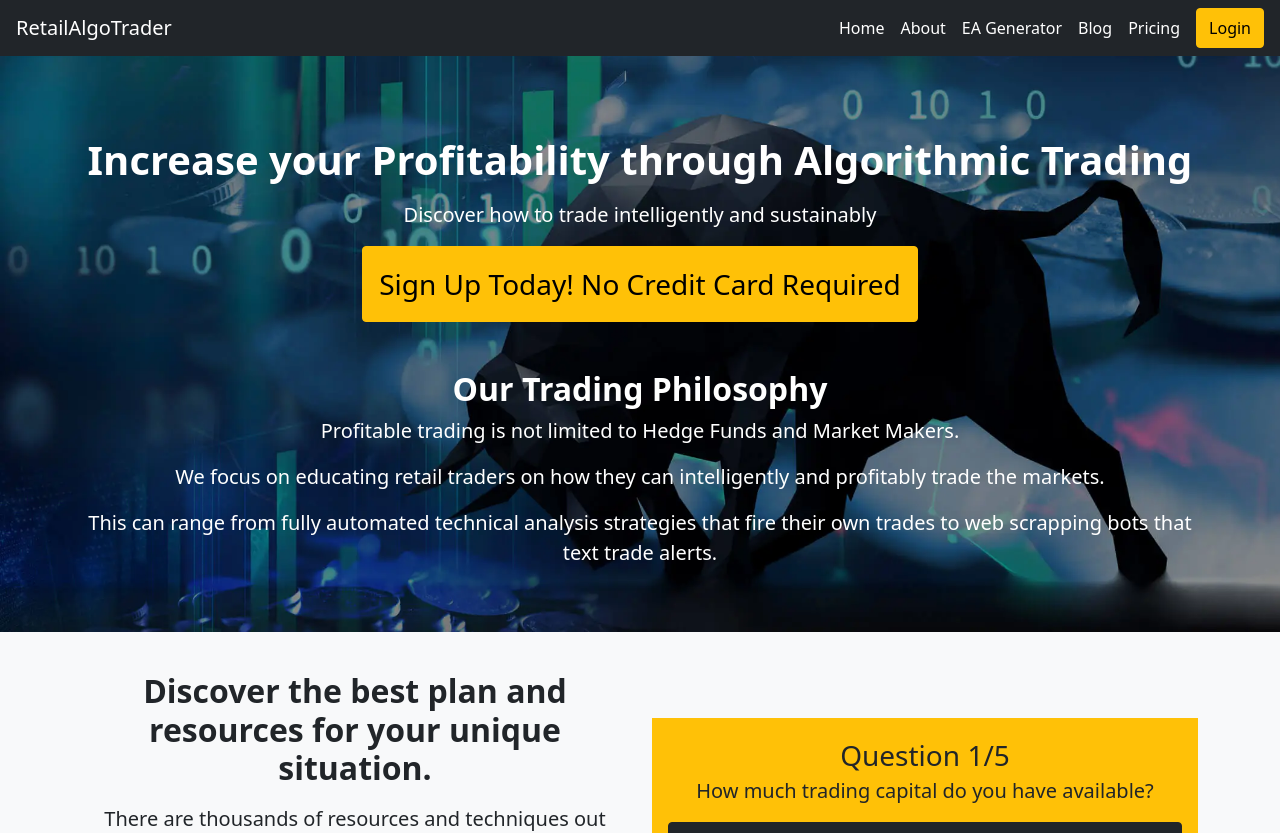
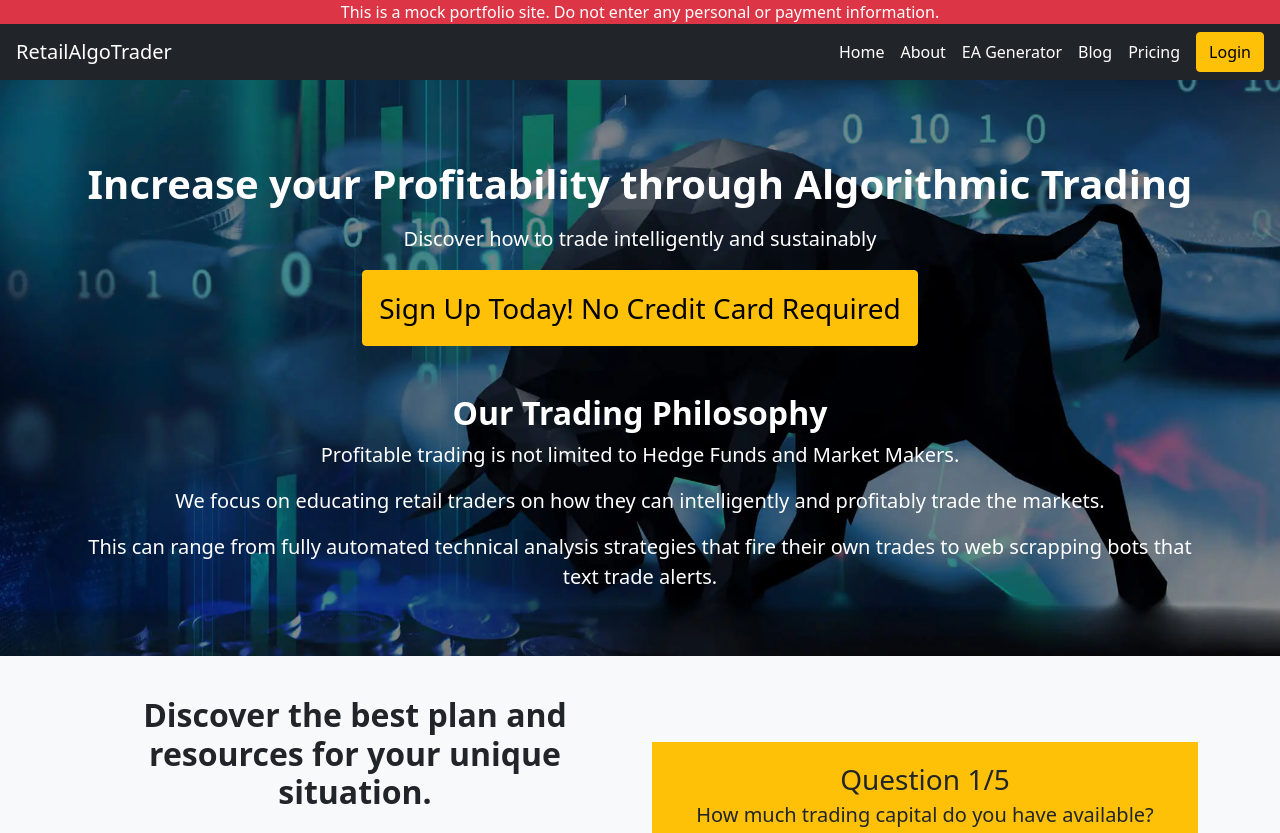
Before and after one commit to alveraboquet/RetailAlgoTrader, a Next.js app: page / in a window 1280 px wide. Shown: the top 833 px of the page. Built offline with nearby package versions, Linux system fonts and the light colour scheme.

Commit message:
Add mock site banner

```diff
--- a/components/layout/layout.tsx
+++ b/components/layout/layout.tsx
@@ -1,5 +1,6 @@
 import Header from '../header/header';
 import Footer from '../footer/footer';
+import MockSiteBanner from '../mockSiteBanner';
 
 interface Props {
   children: React.ReactNode;
@@ -9,6 +10,7 @@ interface Props {
 const Layout = ({ children }: Props) => {
   return (
     <>
+      <MockSiteBanner />
       <Header />
       <main className="fs-5">{children}</main>
       <Footer />
--- a/components/layout/layoutApp.tsx
+++ b/components/layout/layoutApp.tsx
@@ -1,6 +1,7 @@
 import HeaderApp from '../header/headerApp';
 import FooterApp from '../footer/footerApp';
 import NoIndexNoFollowMeta from '../SEO/noIndexNoFollowMeta';
+import MockSiteBanner from '../mockSiteBanner';
 
 interface Props {
   children: React.ReactNode;
@@ -11,6 +12,7 @@ const LayoutApp = ({ children }: Props) => {
   return (
     <>
       <NoIndexNoFollowMeta />
+      <MockSiteBanner />
       <HeaderApp />
       <main className="container fs-5">{children}</main>
       <FooterApp />
--- a/components/layout/layoutLesson.tsx
+++ b/components/layout/layoutLesson.tsx
@@ -7,6 +7,7 @@ import { useRouter } from 'next/router';
 import LessonSidebar from './lessonSidebar';
 import styles from '../../styles/LayoutLesson.module.css';
 import NoIndexNoFollowMeta from '../SEO/noIndexNoFollowMeta';
+import MockSiteBanner from '../mockSiteBanner';
 
 interface Props {
   children: React.ReactNode;
@@ -51,6 +52,7 @@ const LayoutLesson = (props: Props) => {
       </button>
       <LessonSidebar />
       <div className={styles.pageLayout}>
+        <MockSiteBanner />
         <div className={styles.headerHeight}>
           <HeaderApp />
         </div>
--- a/components/layout/layoutPost.tsx
+++ b/components/layout/layoutPost.tsx
@@ -5,6 +5,7 @@ import SEO from '../SEO/seo';
 import JumpTopButton from '../post/jumpTopButton';
 import styles from '../../styles/LayoutPost.module.css';
 import Link from 'next/link';
+import MockSiteBanner from '../mockSiteBanner';
 
 interface Props {
   children: React.ReactNode;
@@ -35,6 +36,7 @@ const LayoutPost = (props: Props) => {
       />
       <JumpTopButton />
       <div id="top"></div>
+      <MockSiteBanner />
       <Header />
       <div className={`${styles.postContainer}`}>
         <Link href="/blog">
--- /dev/null
+++ b/components/mockSiteBanner.tsx
@@ -0,0 +1,10 @@
+const MockSiteBanner = () => {
+  return (
+    <p className="text-center bg-danger text-white mb-0">
+      This is a mock portfolio site. Do not enter any personal or payment
+      information.
+    </p>
+  );
+};
+
+export default MockSiteBanner;
--- a/pages/auth/signin.tsx
+++ b/pages/auth/signin.tsx
@@ -5,6 +5,7 @@ import { useMediaQuery } from 'react-responsive';
 import MobileSignInContent from '../../components/auth/signin/mobileSignInContent';
 import DesktopSignInContent from '../../components/auth/signin/desktopSignInContent';
 import { useState, useEffect } from 'react';
+import MockSiteBanner from '../../components/mockSiteBanner';
 
 interface Provider {
   id: string;
@@ -57,6 +58,7 @@ const SignIn = ({ providers }: Providers) => {
         image="https://retailalgotrader.com/images/website/bulltrader.webp"
         keywords="RetailAlgoTrader signin, RetailAlgoTrader login"
       />
+      <MockSiteBanner />
       {isMobile && <MobileSignInContent error={error} providers={providers} />}
       {isDesktop && (
         <DesktopSignInContent error={error} providers={providers} />
--- a/pages/auth/signup.tsx
+++ b/pages/auth/signup.tsx
@@ -5,6 +5,7 @@ import MobileSignUpContent from '../../components/auth/signup/mobileSignUpConten
 import DesktopSignUpContent from '../../components/auth/signup/desktopSignUpContent';
 import { useState, useEffect } from 'react';
 import { useMediaQuery } from 'react-responsive';
+import MockSiteBanner from '../../components/mockSiteBanner';
 
 interface Provider {
   id: string;
@@ -55,6 +56,7 @@ const SignUp = ({ providers }: { [k: string]: Provider }) => {
         image="https://retailalgotrader.com/images/website/bulltrader.webp"
         keywords="RetailAlgoTrader signup, RetailAlgoTrader create account"
       />
+      <MockSiteBanner />
       {isMobile && <MobileSignUpContent error={error} providers={providers} />}
       {isDesktop && (
         <DesktopSignUpContent error={error} providers={providers} />
```
